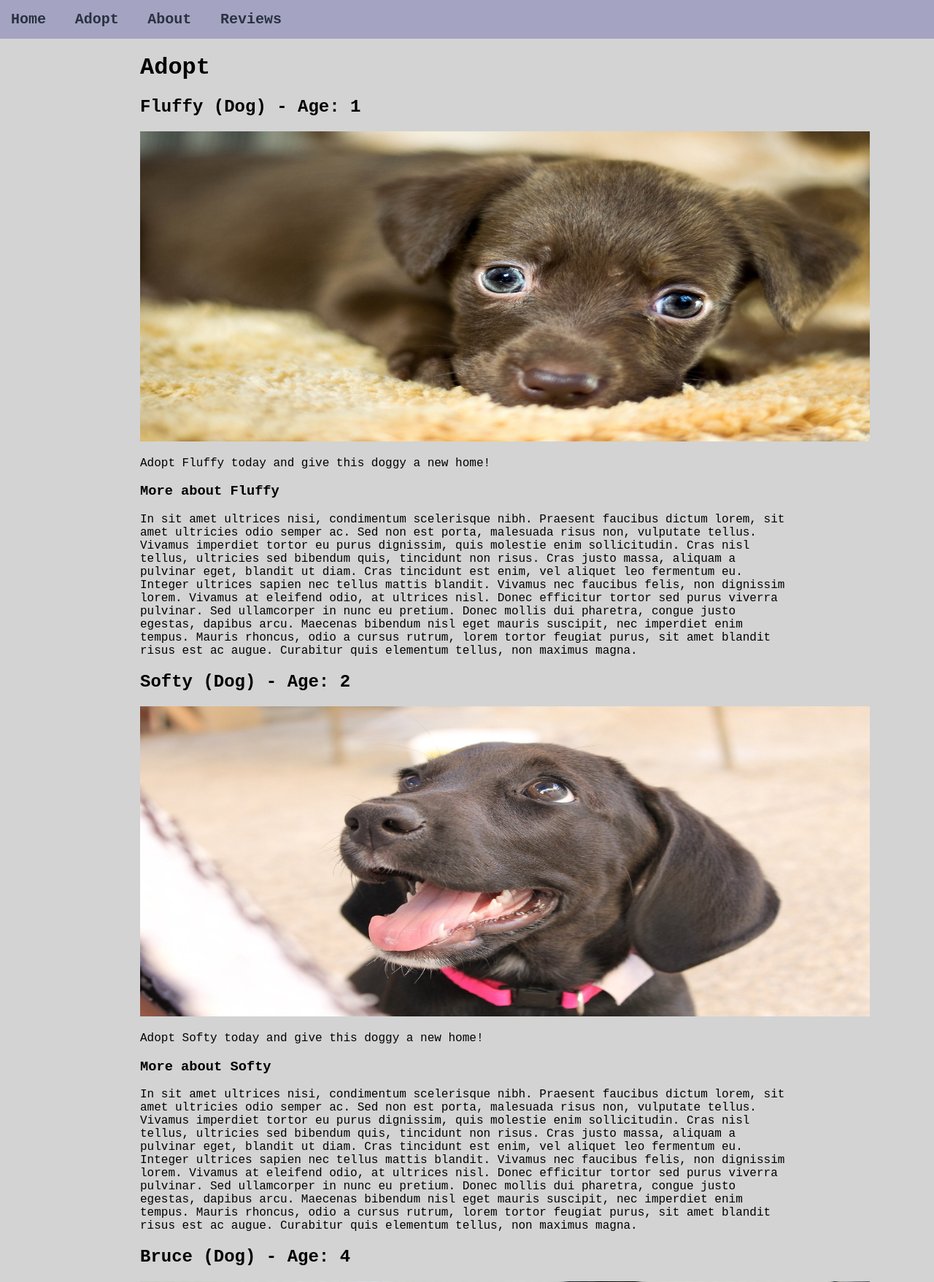
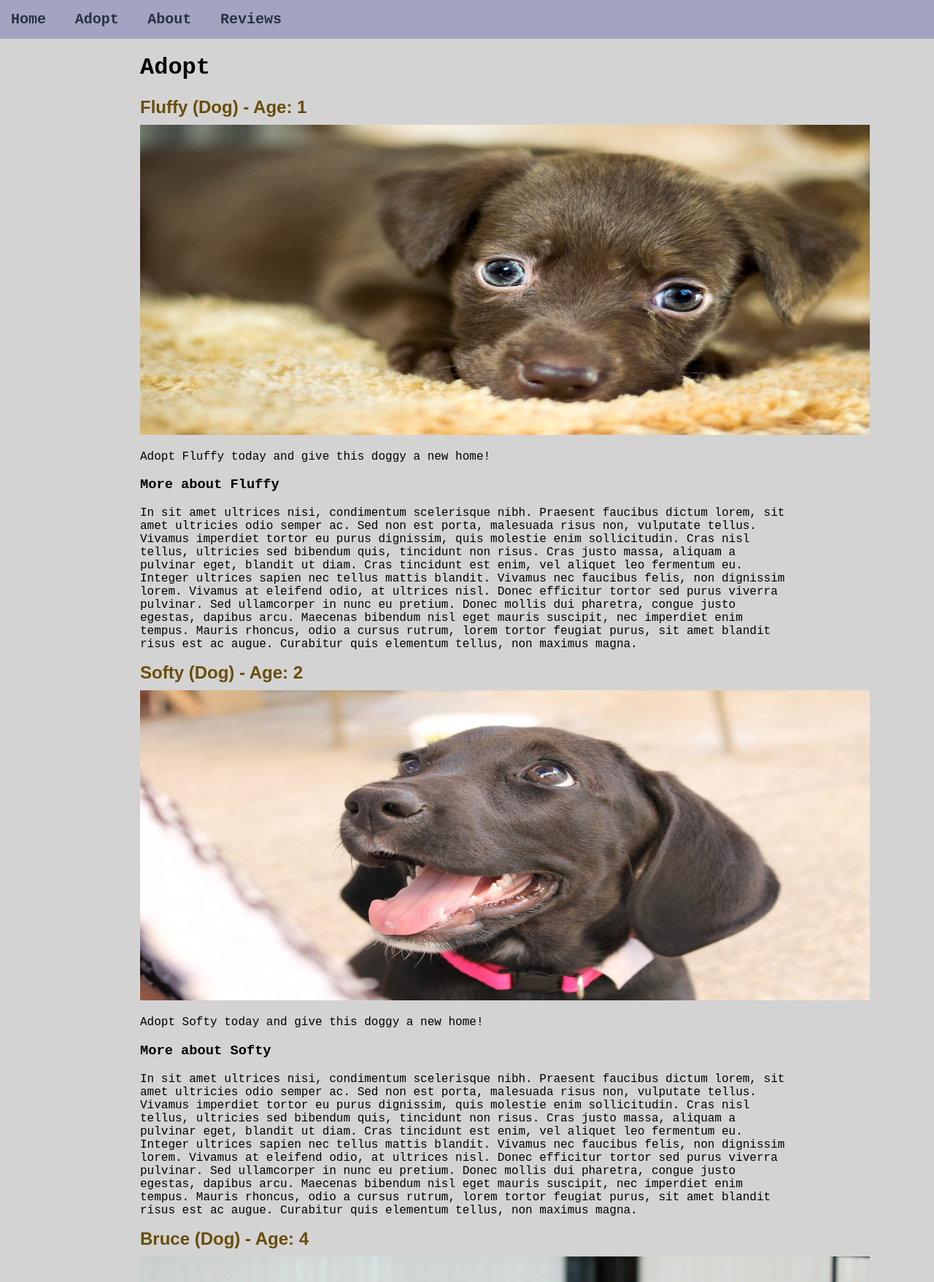
Before and after one commit to bchairez4/flask-landing-page, a Flask app: page /adopt in a window 1280 px wide. Shown: the part 140-1897 px from the top of the page at 73% size. Run offline with Flask 3, Linux system fonts and the light colour scheme.

Commit message:
updated h2 and image tags

```diff
--- a/templates/adopt.html
+++ b/templates/adopt.html
@@ -5,12 +5,12 @@
 {% block body %}
     <h1>Adopt</h1>
     {% for adopt in adoptionList %}
-        <h2 id="petName">{{adopt.get('name')}} ({{adopt.get('animal')|title}}) - Age: {{adopt.get('age')}}</h2>
-        <img src={{adopt.get('img_src')}} alt={{adopt.get('name')}}>
+        <h2 class="petName">{{ adopt.get('name') }} ({{ adopt.get('animal')|title }}) - Age: {{ adopt.get('age') }}</h2>
+        <img class="adoptImages" src="{{ adopt.get('img_src') }}" alt="{{ adopt.get('name') }}" >
         <p>
             Adopt {{adopt.get('name')}} today and give this {{adopt.get('breed')}} a new home!
         </p>
-        <h3>More about {{adopt.get('name')}}</h3>
+        <h3>More about {{ adopt.get('name') }}</h3>
         <p>
             In sit amet ultrices nisi, condimentum scelerisque nibh. Praesent faucibus dictum lorem, sit amet ultricies odio semper ac. Sed non est porta, malesuada risus non, vulputate tellus. Vivamus imperdiet tortor eu purus dignissim, quis molestie enim sollicitudin. Cras nisl tellus, ultricies sed bibendum quis, tincidunt non risus. Cras justo massa, aliquam a pulvinar eget, blandit ut diam. Cras tincidunt est enim, vel aliquet leo fermentum eu. Integer ultrices sapien nec tellus mattis blandit. Vivamus nec faucibus felis, non dignissim lorem. Vivamus at eleifend odio, at ultrices nisl. Donec efficitur tortor sed purus viverra pulvinar. Sed ullamcorper in nunc eu pretium. Donec mollis dui pharetra, congue justo egestas, dapibus arcu. Maecenas bibendum nisl eget mauris suscipit, nec imperdiet enim tempus. Mauris rhoncus, odio a cursus rutrum, lorem tortor feugiat purus, sit amet blandit risus est ac augue. Curabitur quis elementum tellus, non maximus magna.
         </p>
```
